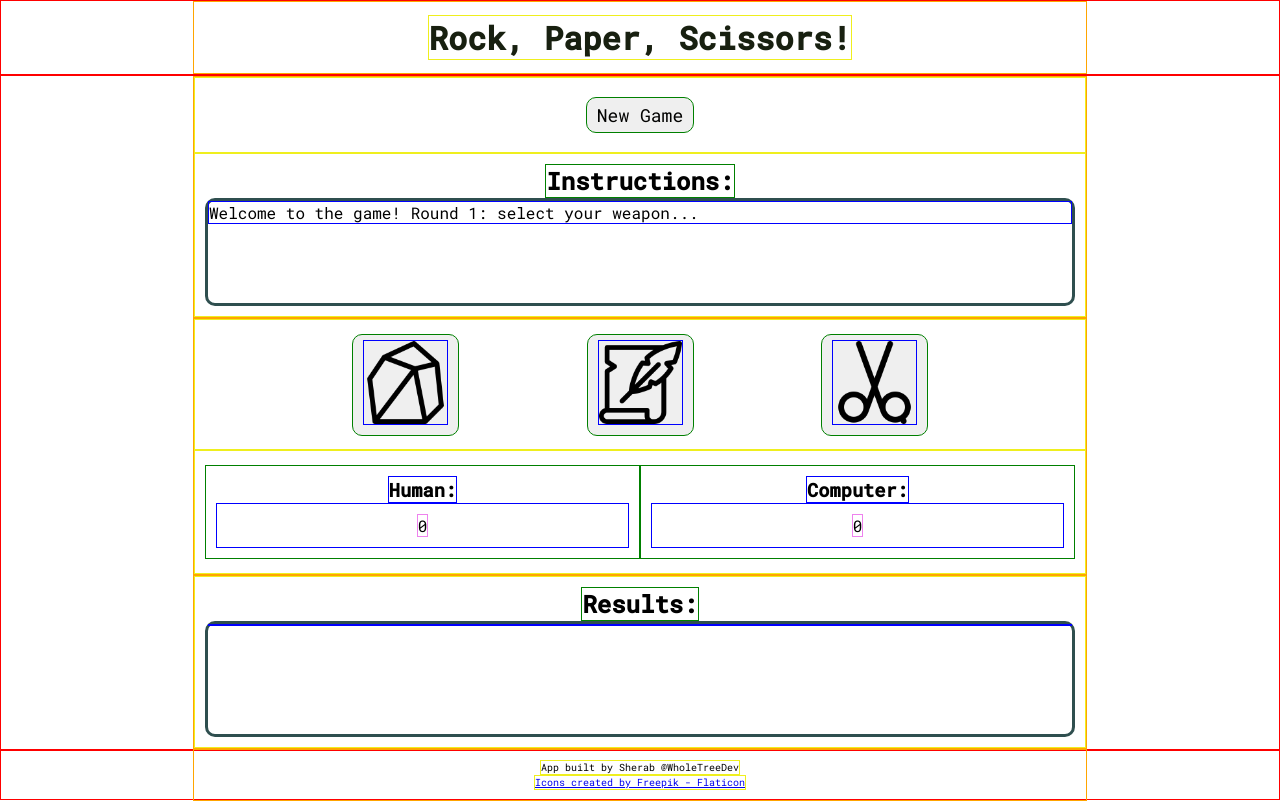
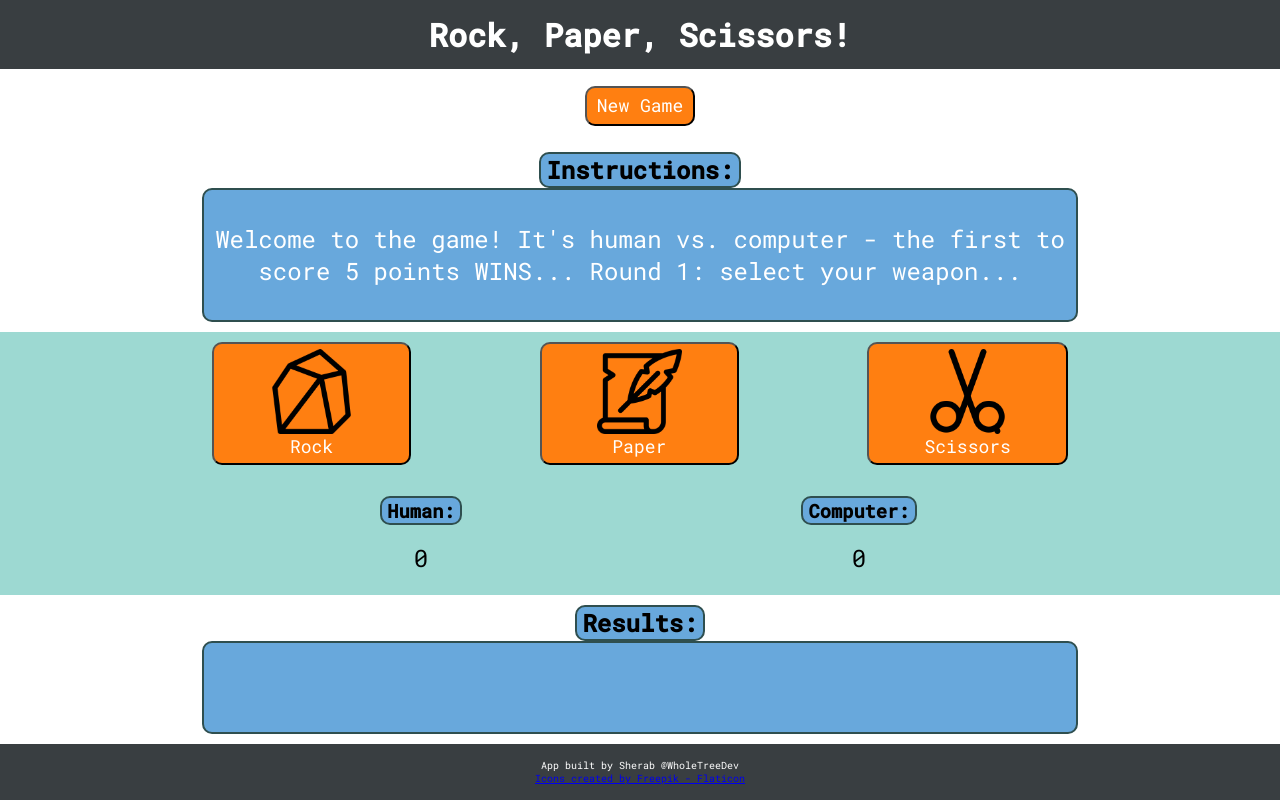
Before and after one commit to Sherab-Z/game_rock-paper-scissors, a plain HTML site: page index.html in a window 1280 px wide. Both pictures are taken after a click on the button "New Game". Drawn offline with Linux system fonts and the light colour scheme.

Commit message:
Update styles

```diff
--- a/index.html
+++ b/index.html
@@ -33,22 +33,22 @@
 
     <section class="b gameplay sect ">
       <div class="c wpn btns container">
-        <button class="d rock wpn btn"><img class="e rock wpn img" src="media/rock.png" alt="Black & white icon of a rock"></button>
-        <button class="d paper wpn btn"><img class="e paper wpn img" src="media/paper.png" alt="Black & white icon of a paper scroll"></button>
-        <button class="d scissors wpn btn"><img class="e scissors wpn img" src="media/scissors.png" alt="Black & white icon of a pair of scissors"></button>
+        <button class="d rock wpn btn"><img class="e rock wpn img" src="media/rock.png" alt="Black & white icon of a rock">Rock</button>
+        <button class="d paper wpn btn"><img class="e paper wpn img" src="media/paper.png" alt="Black & white icon of a paper scroll">Paper</button>
+        <button class="d scissors wpn btn"><img class="e scissors wpn img" src="media/scissors.png" alt="Black & white icon of a pair of scissors">Scissors</button>
       </div>
 
       <div class="c current scores container">
         <div class="d user plyr current-score container">
           <h3 class="e user plyr current score title txt">Human:</h3>
-          <div class="e user plyr current score container">
+          <div class="e user plyr current score text-display-box">
             <p class="f user plyr current score num"></p>
           </div>
         </div>
 
         <div class="d computer plyr current score container">
           <h3 class="e computer plyr current score title txt">Computer:</h3>
-          <div class="e computer plyr current score container">
+          <div class="e computer plyr current score text-display-box">
             <p class="f computer plyr current score num"></p>
           </div>
         </div>
--- a/script.js
+++ b/script.js
@@ -21,18 +21,23 @@ const paperBtn = document.querySelector(".paper.wpn.btn");
 
 const scissorsBtn = document.querySelector(".scissors.wpn.btn");
 
-//  Display Boxes
-const instructTxtDisplayBox = document.querySelector(".instruct.msg.txt");
+//  Output display text
+const instructTxtDisplayTxt = document.querySelector(".instruct.msg.txt");
 
-const resultsTxtDisplayBox = document.querySelector(".results.msg.txt");
+const resultsMsgDisplayTxt = document.querySelector(".results.msg.txt");
 
-const userScoreDisplayBox = document.querySelector(
+const userScoreDisplayTxt = document.querySelector(
   ".user.plyr.current.score.num"
 );
 
-const computerScoreDisplayBox = document.querySelector(
+const computerScoreDisplayTxt = document.querySelector(
   ".computer.plyr.current.score.num"
 );
+
+// Output display containers
+const userScoreBox = document.querySelector(".user.plyr.current.score.text-display-box");
+
+const computerScoreBox = document.querySelector(".computer.plyr.current.score.text-display-box");
 
 // --- EVENT HANDLERS ---
 // Buttons
@@ -126,25 +131,25 @@ function updateScores(roundWinner) {
 
 // FUNC: Display current scores on UI
 function displayScores() {
-  appendTextToElement(gameDataObj.currentUserScore, userScoreDisplayBox);
+  appendTextToElement(gameDataObj.currentUserScore, userScoreDisplayTxt);
   appendTextToElement(
     gameDataObj.currentComputerScore,
-    computerScoreDisplayBox
+    computerScoreDisplayTxt
   );
 }
 
 // FUNC: At the end of each round, display a message with the winner of the round
 function displayWinnerMsg(roundWinner) {
   // Round winner messages
-  const tieRoundMsg = `It's a tie: you and the Computer both chose ${gameDataObj.currentUserWpnChoice}.`;
+  const tieRoundMsg = `Tie round: you and the Computer both chose ${gameDataObj.currentUserWpnChoice}...`;
   const userWinsRoundMsg = `Well chosen! ${gameDataObj.currentUserWpnChoice} beats ${gameDataObj.currentComputerWpnChoice} - You win this round!`;
   const computerWinsRoundMsg = `Sorry, ${gameDataObj.currentComputerWpnChoice} beats ${gameDataObj.currentUserWpnChoice}. The Computer wins this round!`;
 
   // Game winner messages
   const userWinsGameMsg =
-    "Congratulations! You won the game! Would you like to play again?...";
+    `Congratulations! You've won the game after ${gameDataObj.roundNum} rounds! Play again?...`;
   const computerWinsGameMsg =
-    "Better luck next time! The computer won the game. Would you like to play again?...";
+    `Better luck next time! The computer has won the game after ${gameDataObj.roundNum} rounds. Play again?...`;
 
   // Error message
   const errorMsg = `Error: Sorry, something went wrong...`;
@@ -155,23 +160,27 @@ function displayWinnerMsg(roundWinner) {
   ) {
     switch (roundWinner) {
       case "tie":
-        appendTextToElement(tieRoundMsg, resultsTxtDisplayBox);
+        appendTextToElement(tieRoundMsg, resultsMsgDisplayTxt);
         break;
       case "user_wins_round":
-        appendTextToElement(userWinsRoundMsg, resultsTxtDisplayBox);
+        appendTextToElement(userWinsRoundMsg, resultsMsgDisplayTxt);
         break;
       case "computer_wins_round":
-        appendTextToElement(computerWinsRoundMsg, resultsTxtDisplayBox);
+        appendTextToElement(computerWinsRoundMsg, resultsMsgDisplayTxt);
         break;
       default:
-        appendTextToElement(errorMsg, resultsTxtDisplayBox);
+        appendTextToElement(errorMsg, resultsMsgDisplayTxt);
     }
   } else if (gameDataObj.currentUserScore >= 5) {
-    appendTextToElement(userWinsGameMsg, resultsTxtDisplayBox);
+    userScoreDisplayTxt.style.color = "green";
+    resultsMsgDisplayTxt.style.color = "green";
+    appendTextToElement(userWinsGameMsg, resultsMsgDisplayTxt);
   } else if (gameDataObj.currentComputerScore >= 5) {
-    appendTextToElement(computerWinsGameMsg, resultsTxtDisplayBox);
+    computerScoreBox.style.color = "red";
+    resultsMsgDisplayTxt.style.color = "red";
+    appendTextToElement(computerWinsGameMsg, resultsMsgDisplayTxt);
   } else {
-    appendTextToElement(errorMsg, resultsTxtDisplayBox);
+    appendTextToElement(errorMsg, resultsMsgDisplayTxt);
   }
 }
 
@@ -180,7 +189,7 @@ function askUserForWpnChoice() {
   const requestWpnChoiceMsg = `Round ${gameDataObj.roundNum}: Choose your weapon!...`;
 
   // Display message to User inside of instructions box
-  appendTextToElement(requestWpnChoiceMsg, instructTxtDisplayBox);
+  appendTextToElement(requestWpnChoiceMsg, instructTxtDisplayTxt);
 }
 
 /* FUNC: Clear text from message box(es) on the UI. Arguments: 1 or more individual DOM references entered as separate args via rest parameter syntax to create a boxes array of DOM elements */
@@ -196,10 +205,10 @@ function playRound(wpnStr) {
 
   // Clear all text from message boxes
   clearTxtFromDisplayBoxes(
-    instructTxtDisplayBox,
-    resultsTxtDisplayBox,
-    userScoreDisplayBox,
-    computerScoreDisplayBox
+    instructTxtDisplayTxt,
+    resultsMsgDisplayTxt,
+    userScoreDisplayTxt,
+    computerScoreDisplayTxt
   );
 
   // Increment the round number
@@ -228,11 +237,16 @@ function resetGame() {
 
   // Clear all text from message boxes
   clearTxtFromDisplayBoxes(
-    instructTxtDisplayBox,
-    resultsTxtDisplayBox,
-    userScoreDisplayBox,
-    computerScoreDisplayBox
+    instructTxtDisplayTxt,
+    resultsMsgDisplayTxt,
+    userScoreDisplayTxt,
+    computerScoreDisplayTxt
   );
+
+  // Clear dynamically applied styles
+  userScoreDisplayTxt.style.color = "black";
+  computerScoreDisplayTxt.style.color = "black";
+  resultsMsgDisplayTxt.style.color = "white";
 
   // Initialize gameDataObj values for the start of a new game
   gameDataObj.roundNum = 1;
@@ -242,15 +256,15 @@ function resetGame() {
   gameDataObj.currentComputerScore = 0;
 
   // Display initial instructions on UI
-  const welcomeStr = `Welcome to the game! \nRound 1: select your weapon...`;
+  const welcomeStr = `Welcome to the game! It's human vs. computer - the first to score 5 points WINS... \nRound 1: select your weapon...`;
 
-  appendTextToElement(welcomeStr, instructTxtDisplayBox);
+  appendTextToElement(welcomeStr, instructTxtDisplayTxt);
 
   // Display initial scores
   let userScore = gameDataObj.currentUserScore;
   let computerScore = gameDataObj.currentComputerScore;
 
-  appendTextToElement(userScore, userScoreDisplayBox);
+  appendTextToElement(userScore, userScoreDisplayTxt);
 
-  appendTextToElement(computerScore, computerScoreDisplayBox);
+  appendTextToElement(computerScore, computerScoreDisplayTxt);
 }
--- a/style.css
+++ b/style.css
@@ -6,36 +6,11 @@
     - El's
   - Colors
   - Remove wire-frame borders
+      - delete css classes
+      - delete html classes
   */
 /* --- CSS RESET --- */
 
-/* [ DEVELOPMENT STAGE WIRE-FRAMES ]*/
-.a {
-  border: red 1px solid;
-}
-
-.b {
-  border: orange solid 1px;
-}
-
-.c
- {
-  border: rgb(239, 239, 30) solid 1px;
-}
-
-.d {
-  border: green solid 1px;
-}
-
-.e {
-  border: blue solid 1px;
-}
-
-.f {
-  border: violet solid 1px;
-}
-
-/* --- EVERY ELEMENT --- */
 * {
   box-sizing: border-box;
   margin: 0;
@@ -43,9 +18,7 @@
   font-family: roboto;
 }
 
-/* --- OVERALL PAGE --- */
-
-.a {
+section {
   padding: 0 15%;
 }
 
@@ -54,7 +27,8 @@
 header,
 footer,
 section,
-.container
+.container,
+.text-display-box
 {
   justify-content: center;
   align-items: center;
@@ -64,6 +38,14 @@ section,
 {
   border-radius: 10px;
   width: 100%;
+}
+
+.plyr.current.score.text-display-box {
+  display: flex;
+  align-items: center;
+  justify-content: center;
+  width: 50px;
+  height: 50px;
 }
 
 .container {
@@ -85,7 +67,8 @@ main,
 footer,
 section,
 .container,
-.text-display-box {
+.text-display-box,
+.btn {
   display: flex;
   flex-direction: column;
   list-style: none;
@@ -116,17 +99,52 @@ body {
 }
 
 .btn {
+  align-items: center;
   font-size: large;
-  color:#020201;
+  color:#FFFFFF;
   padding: 5px 10px;
   border-radius: 10px;
   flex-shrink: 0;
+  background-color: #FF7F11;
 }
 
 /* Images in buttons */
 .btn .img {
+  width: 85px;
+  height: 85px;
+}
+
+/* Message Display Boxes */
+.msg.text-display-box {
+  align-items: center;
+  justify-content: center;
+  color: white;
+  background-color: #68a8dc;
+  border: 2px solid darkslategrey;
   width: 100%;
-  height: 85px;
+  min-height: 70px;
+}
+
+/* text-display-boxes */
+.msg.txt {
+  justify-content: center;
+  align-items: center;
+  background-color: #68a8dc;
+  text-align: center;
+  font-size: x-large;
+}
+
+.title.txt {
+  border: 2px solid darkslategrey;
+  background-color: #68a8dc;
+  border-radius: 10px;
+  padding: 0 5px;
+}
+
+.plyr.current.score.num {
+  height: 15px;
+  font-size: x-large;
+  color: black;
 }
 
 /* --- AREAS IN PAGE --- */
@@ -134,42 +152,44 @@ body {
 /* Header */
 
 header {
-  color: #182010;
   flex-grow: 1;
   min-height: 50px;
   max-height: 10vh;
+  color: white;
+  background-color: #393E41;
 }
 
 /* --- Main --- */
 
 main {
   flex-grow: 8;
-  min-height: 500px;
+  min-height: 40vh;
   max-height: 85vh;
+  background-color: white;
 }
 
 /* --- Main > Start Section --- */
 
-
-
 .new-game.btn {
-  margin: 10px;
+  margin: 5px;
+  max-height: 40px;
 }
 
-section.start-sect {
-  flex: 1 0 30vh;
+.new-game.btns.container {
+  height: 10px;
 }
 
-div.instruct.msg.text-display-box {
-  border: 3px solid darkslategrey;
-  width: 100%;
-  height: 100px;
+section.start.sect {
+  flex: 1 0 30vh;
+  /* background-color: #065143; */
 }
+
 /* --- Main > Gameplay Section --- */
 
-section.gameplay-sect {
+section.gameplay.sect {
   flex: 1 0 30vh;
   align-content: stretch;
+  background-color: #9DD9D2;
 }
 
 /* --- Main > Results Section --- */
@@ -177,18 +197,13 @@ section.results-sect {
   flex: 1 0 25vh;
 }
 
-div.results.msg.text-display-box {
-  border: 3px solid darkslategrey;
-  width: 100%;
-  min-height: 100px;
-}
 /* --- Footer --- */
 
 footer {
   flex-grow: 1;
-  min-height: 50px;
-  max-height: 5vh;
-  color: black;
+  height: 50px;
+  color: white;
+  background-color: #393E41;
 }
 
 footer .container,
```
Also changed, not shown: pseudo.md (+1 -0 lines).
